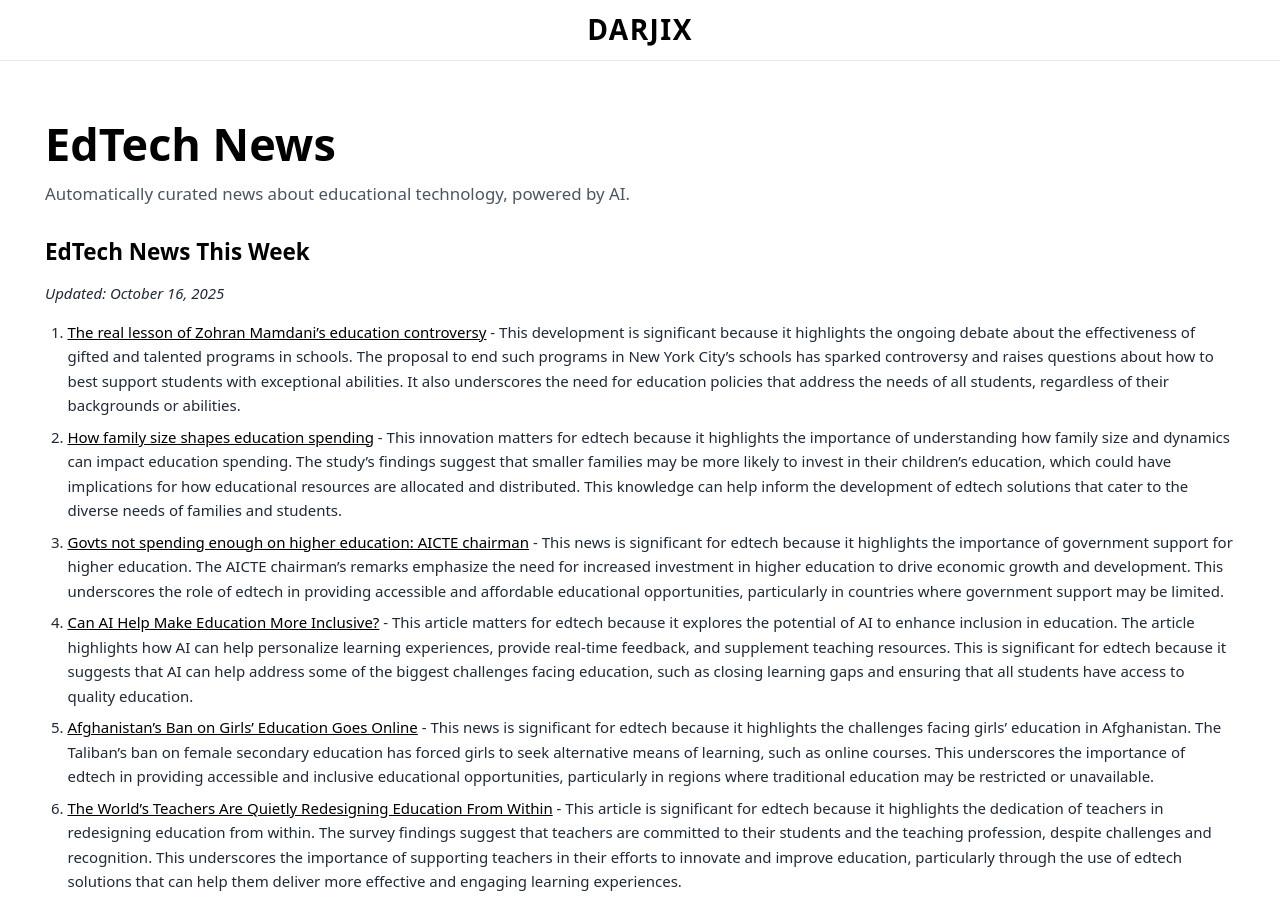
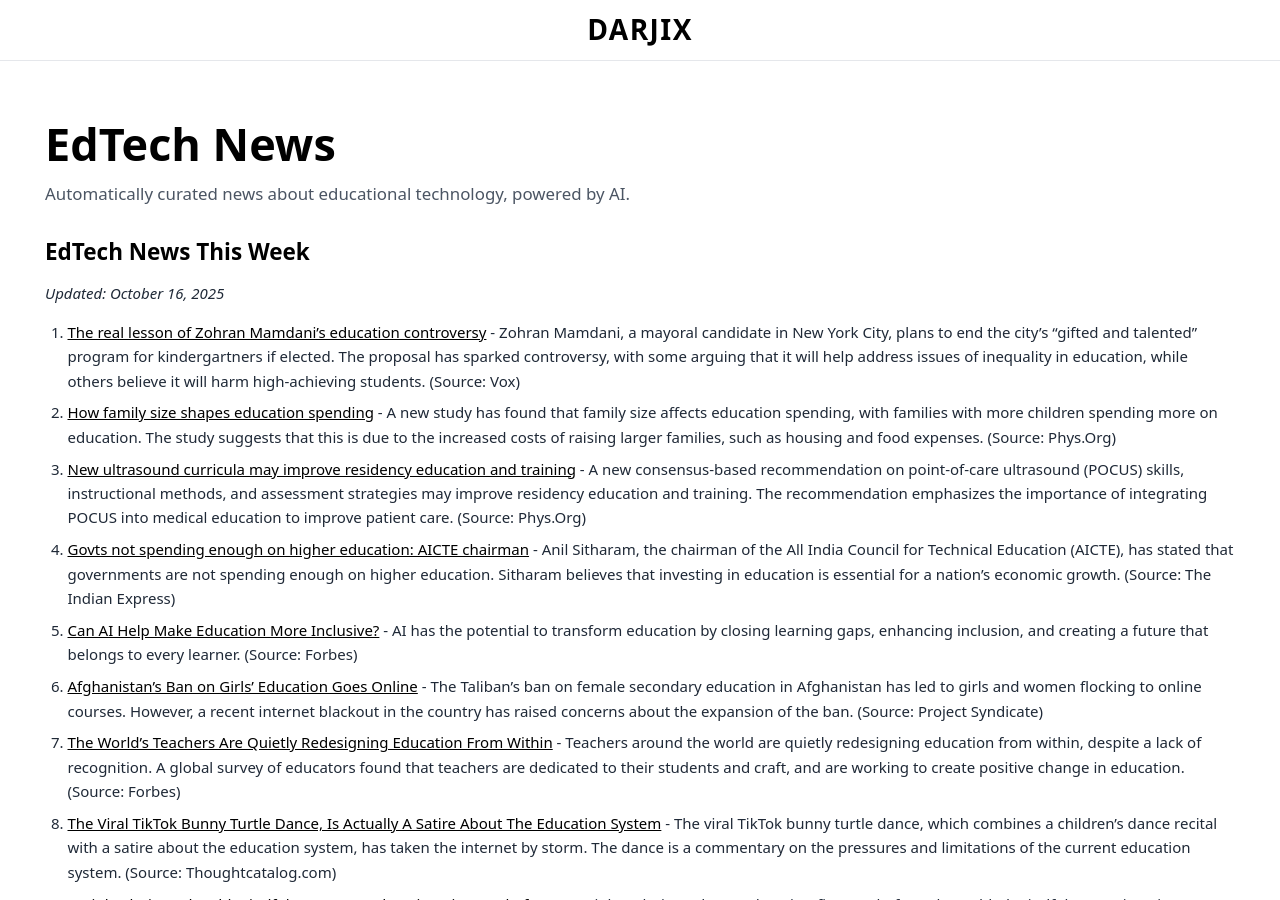
Before and after one commit to saldarji/darjix, a Jekyll site: the page built from news.html, in a window 1280 px wide and 900 px high. Built offline with Jekyll 4.4.1, drawn with Linux system fonts in a browser that asks for light colours; some of the changed text lies outside the part shown.

Commit message:
Refine prompt for more natural, succinct article summaries

```diff
--- a/_includes/edtech-news.md
+++ b/_includes/edtech-news.md
@@ -1,16 +1,16 @@
 # EdTech News This Week
 *Updated: October 16, 2025*
 
-1. [The real lesson of Zohran Mamdani’s education controversy](https://www.vox.com/politics/464138/zohran-mamdani-gifted-programs-education) - This development is significant because it highlights the ongoing debate about the effectiveness of gifted and talented programs in schools. The proposal to end such programs in New York City's schools has sparked controversy and raises questions about how to best support students with exceptional abilities. It also underscores the need for education policies that address the needs of all students, regardless of their backgrounds or abilities.
-2. [How family size shapes education spending](https://phys.org/news/2025-10-family-size.html) - This innovation matters for edtech because it highlights the importance of understanding how family size and dynamics can impact education spending. The study's findings suggest that smaller families may be more likely to invest in their children's education, which could have implications for how educational resources are allocated and distributed. This knowledge can help inform the development of edtech solutions that cater to the diverse needs of families and students.
-3. [Govts not spending enough on higher education: AICTE chairman](https://indianexpress.com/article/cities/pune/govts-not-spending-enough-on-higher-education-aicte-chairman-10298086/) - This news is significant for edtech because it highlights the importance of government support for higher education. The AICTE chairman's remarks emphasize the need for increased investment in higher education to drive economic growth and development. This underscores the role of edtech in providing accessible and affordable educational opportunities, particularly in countries where government support may be limited.
-4. [Can AI Help Make Education More Inclusive?](https://www.forbes.com/sites/danfitzpatrick/2025/10/10/can-ai-help-make-education-more-inclusive/) - This article matters for edtech because it explores the potential of AI to enhance inclusion in education. The article highlights how AI can help personalize learning experiences, provide real-time feedback, and supplement teaching resources. This is significant for edtech because it suggests that AI can help address some of the biggest challenges facing education, such as closing learning gaps and ensuring that all students have access to quality education.
-5. [Afghanistan’s Ban on Girls’ Education Goes Online](https://www.project-syndicate.org/commentary/afghanistan-internet-shutdown-expanding-ban-on-girls-education-by-gordon-brown-2025-10) - This news is significant for edtech because it highlights the challenges facing girls' education in Afghanistan. The Taliban's ban on female secondary education has forced girls to seek alternative means of learning, such as online courses. This underscores the importance of edtech in providing accessible and inclusive educational opportunities, particularly in regions where traditional education may be restricted or unavailable.
-6. [The World’s Teachers Are Quietly Redesigning Education From Within](https://www.forbes.com/sites/vickiphillips/2025/10/10/the-worlds-teachers-are-quietly-redesigning-education-from-within/) - This article is significant for edtech because it highlights the dedication of teachers in redesigning education from within. The survey findings suggest that teachers are committed to their students and the teaching profession, despite challenges and recognition. This underscores the importance of supporting teachers in their efforts to innovate and improve education, particularly through the use of edtech solutions that can help them deliver more effective and engaging learning experiences.
-7. [Brainly ClarityPods Add Mindfulness To An Education-First AI Platform](https://www.forbes.com/sites/rayravaglia/2025/10/10/brainly-claritypods-add-mindfulness-to-an-education-first-ai-platform/) - This news is significant for edtech because it highlights the integration of mindfulness into education-first AI platforms. Brainly's ClarityPods embed mindfulness into tutoring notes and plans, which can help students manage stress and stay focused. This is significant for edtech because it suggests that AI can be used not only to personalize learning but also to promote well-being and mental health in students.
-8. [The Viral TikTok Bunny Turtle Dance, Is Actually A Satire About The Education System](https://thoughtcatalog.com/nicole-stawiarski/2025/10/the-viral-tiktok-bunny-turtle-dance-is-actually-a-satire-about-the-education-system/) - This article is significant for edtech because it highlights the power of social media and viral trends in shaping public perceptions of education. The TikTok Bunny Turtle Dance has gone viral, and its creators have revealed that it is actually a satire about the education system. This underscores the importance of using social media and popular culture to engage students and make education more accessible and relatable.
-9. [In the grief over my father’s death, I found the relevance of my education](https://indianexpress.com/article/opinion/columns/fathers-death-grief-mourning-sociology-of-grief-education-10300655/) - This opinion piece is significant for edtech because it highlights the relevance of education in personal development and grief. The author's reflection on her father's death and its impact on her education underscores the importance of empathy and understanding in the learning process. This is significant for edtech because it suggests that education should not only focus on imparting knowledge but also on fostering emotional intelligence and resilience.
-10. [Education department’s 2024-25 session: Enrolment of girl child in Chandigarh schools stood at 47%](https://indianexpress.com/article/cities/chandigarh/education-departments-2024-25-session-enrolment-of-girl-child-in-chandigarh-schools-stood-at-47-10307234/) - This news is significant for edtech because it highlights the gender disparities in education in Chandigarh. The low enrollment of girl child in schools underscores the need for targeted interventions to address gender-based barriers to education. This is significant for edtech because it suggests that technology-based solutions can play a role in addressing these disparities by providing accessible and inclusive learning opportunities for girls and women.
+1. [The real lesson of Zohran Mamdani’s education controversy](https://www.vox.com/politics/464138/zohran-mamdani-gifted-programs-education) - Zohran Mamdani, a mayoral candidate in New York City, plans to end the city's "gifted and talented" program for kindergartners if elected. The proposal has sparked controversy, with some arguing that it will help address issues of inequality in education, while others believe it will harm high-achieving students. (Source: Vox)
+2. [How family size shapes education spending](https://phys.org/news/2025-10-family-size.html) - A new study has found that family size affects education spending, with families with more children spending more on education. The study suggests that this is due to the increased costs of raising larger families, such as housing and food expenses. (Source: Phys.Org)
+3. [New ultrasound curricula may improve residency education and training](https://phys.org/news/2025-10-ultrasound-curricula-residency.html) - A new consensus-based recommendation on point-of-care ultrasound (POCUS) skills, instructional methods, and assessment strategies may improve residency education and training. The recommendation emphasizes the importance of integrating POCUS into medical education to improve patient care. (Source: Phys.Org)
+4. [Govts not spending enough on higher education: AICTE chairman](https://indianexpress.com/article/cities/pune/govts-not-spending-enough-on-higher-education-aicte-chairman-10298086/) - Anil Sitharam, the chairman of the All India Council for Technical Education (AICTE), has stated that governments are not spending enough on higher education. Sitharam believes that investing in education is essential for a nation's economic growth. (Source: The Indian Express)
+5. [Can AI Help Make Education More Inclusive?](https://www.forbes.com/sites/danfitzpatrick/2025/10/10/can-ai-help-make-education-more-inclusive/) - AI has the potential to transform education by closing learning gaps, enhancing inclusion, and creating a future that belongs to every learner. (Source: Forbes)
+6. [Afghanistan’s Ban on Girls’ Education Goes Online](https://www.project-syndicate.org/commentary/afghanistan-internet-shutdown-expanding-ban-on-girls-education-by-gordon-brown-2025-10) - The Taliban's ban on female secondary education in Afghanistan has led to girls and women flocking to online courses. However, a recent internet blackout in the country has raised concerns about the expansion of the ban. (Source: Project Syndicate)
+7. [The World’s Teachers Are Quietly Redesigning Education From Within](https://www.forbes.com/sites/vickiphillips/2025/10/10/the-worlds-teachers-are-quietly-redesigning-education-from-within/) - Teachers around the world are quietly redesigning education from within, despite a lack of recognition. A global survey of educators found that teachers are dedicated to their students and craft, and are working to create positive change in education. (Source: Forbes)
+8. [The Viral TikTok Bunny Turtle Dance, Is Actually A Satire About The Education System](https://thoughtcatalog.com/nicole-stawiarski/2025/10/the-viral-tiktok-bunny-turtle-dance-is-actually-a-satire-about-the-education-system/) - The viral TikTok bunny turtle dance, which combines a children's dance recital with a satire about the education system, has taken the internet by storm. The dance is a commentary on the pressures and limitations of the current education system. (Source: Thoughtcatalog.com)
+9. [Brainly ClarityPods Add Mindfulness To An Education-First AI Platform](https://www.forbes.com/sites/rayravaglia/2025/10/10/brainly-claritypods-add-mindfulness-to-an-education-first-ai-platform/) - Brainly's ClarityPods, an education-first AI platform, has added mindfulness to its micro-interventions, tutoring notes, and plans to keep students learning. The platform aims to provide personalized learning experiences for students. (Source: Forbes)
+10. [In the grief over my father’s death, I found the relevance of my education](https://indianexpress.com/article/opinion/columns/fathers-death-grief-mourning-sociology-of-grief-education-10300655/) - The author reflects on how their education helped them cope with the grief of their father's death. They argue that education can provide a network of care and attention that sustains us, even in times of loss. (Source: The Indian Express)
 
 ---
 *This summary is automatically generated from recent edtech news sources.*
```
Also changed, not shown: scripts/edtech-news-config.md (+8 -7 lines).
